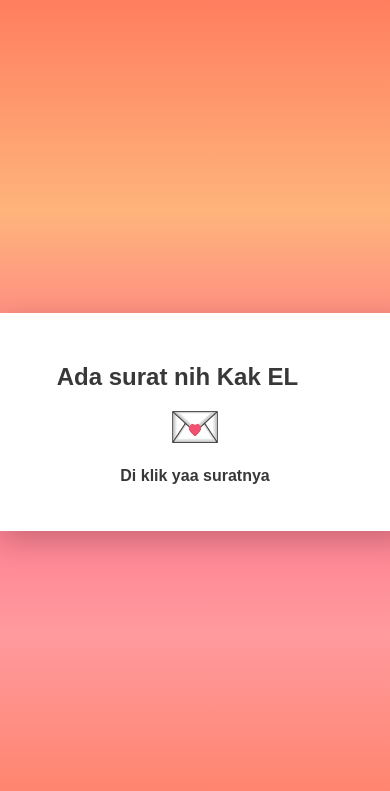
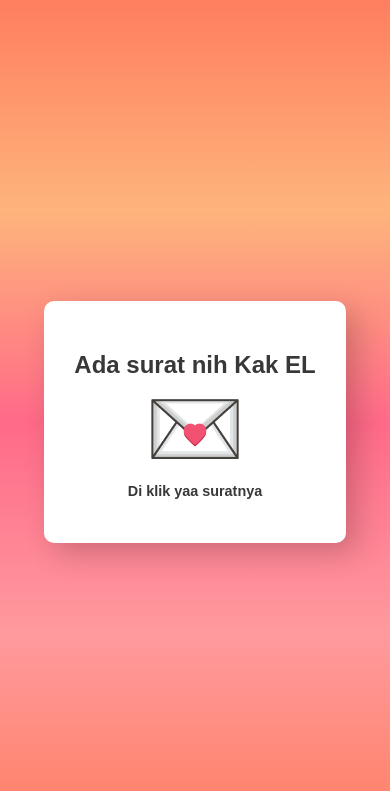
Before and after one commit to kerastgs/kerastgs.github.io, a plain HTML site: page index.html in a window 390 px wide. Shown: the top 791 px of the page. Drawn offline with nearby package versions, Linux system fonts and the light colour scheme.

Commit message:
Update style.css

```diff
--- a/style.css
+++ b/style.css
@@ -6,11 +6,11 @@ body {
     background-image: linear-gradient(#ff7e5f, #feb47b, #ff6a88, #ff9a9e, #ff7e5f);
     background-size: cover;
     overflow: hidden;
+    padding: 0;
+    margin: 0;
+    box-sizing: border-box;
     font-family: 'Poppins', sans-serif;
     color: rgb(56, 56, 56);
-    margin: 0;
-    padding: 0;
-    box-sizing: border-box;
 }
 
 .open {
@@ -22,6 +22,7 @@ body {
     display: flex;
     flex-direction: column;
     align-items: center;
+    align-content: center;
     justify-content: center;
     z-index: 1;
     transition: 0.5s all ease;
@@ -29,8 +30,9 @@ body {
 
 .open h2 {
     margin-bottom: 20px;
+    color: rgb(56, 56, 56);
     text-align: center;
-    max-width: 90%; /* Responsif */
+    max-width: 600px;
 }
 
 .open .card {
@@ -39,7 +41,6 @@ body {
     border-radius: 10px;
     box-shadow: 10px 10px 30px rgba(0, 0, 0, 0.2);
     text-align: center;
-    width: 90%; /* Responsif */
 }
 
 .open .card h3 {
@@ -47,12 +48,11 @@ body {
 }
 
 .open .card img {
-    height: auto; /* Responsif */
-    max-width: 100%; /* Responsif */
+    height: 100px;
 }
 
 .atas {
-    height: auto; /* Responsif */
+    height: 100vh;
     display: flex;
     flex-direction: column;
     justify-content: center;
@@ -62,8 +62,7 @@ body {
 }
 
 .atas img {
-    max-width: 100%; /* Responsif */
-    height: auto; /* Responsif */
+    height: 200px;
     margin-bottom: 20px;
     padding: 20px 30px;
     background-color: white;
@@ -72,7 +71,7 @@ body {
 }
 
 .atas h2 {
-    font-size: 2em; /* Ukuran font responsif */
+    font-size: 1.5em;
     padding: 20px 30px;
     background-color: white;
     border-radius: 20px;
@@ -81,6 +80,7 @@ body {
 
 .kartu-ucapan {
     text-align: center;
+    color: rgb(56, 56, 56);
     background-color: white;
     font-weight: bold;
     font-size: 1.2em;
@@ -88,16 +88,16 @@ body {
     margin: 20px 0;
     border-radius: 20px;
     box-shadow: 10px 10px 30px rgba(0, 0, 0, 0.2);
-    width: 90%; /* Responsif */
-    max-width: 800px; /* Batas lebar maksimum */
+    width: 90%;
+    max-width: 800px;
     margin-left: auto;
     margin-right: auto;
 }
 
 .foto {
-    width: 90%; /* Responsif */
+    width: 90%;
     padding-top: 30px;
-    max-width: 400px; /* Batas lebar maksimum */
+    max-width: 400px;
 }
 
 /* Media Queries */
@@ -105,24 +105,24 @@ body {
     .atas img, .atas h2, .kartu-ucapan {
         width: 100%;
         margin: 10px 0;
-        font-size: 1.2em; /* Ukuran font responsif */
+        font-size: 1.2em;
     }
 
     .atas img {
-        height: 20vh; /* Responsif */
+        height: 150px;
     }
 
     .kartu-ucapan {
         padding: 15px;
-        font-size: 1em; /* Ukuran font responsif */
+        font-size: 1em;
     }
 
     .open .card img {
-        height: 8vw; /* Responsif */
+        height: 80px;
     }
 
     .open .card h3 {
-        font-size: 1em; /* Ukuran font responsif */
+        font-size: 1em;
     }
 }
 
@@ -130,14 +130,23 @@ body {
     .atas img, .atas h2, .kartu-ucapan {
         width: 100%;
         margin: 5px 0;
-        font-size: 1em; /* Ukuran font responsif */
+        font-size: 1em;
     }
 
     .atas img {
-        height: 15vh; /* Responsif */
+        height: 120px;
     }
 
     .kartu-ucapan {
         padding: 10px;
         font-size: 0.9em;
     }
+
+    .open .card img {
+        height: 60px;
+    }
+
+    .open .card h3 {
+        font-size: 0.9em;
+    }
+}
```
